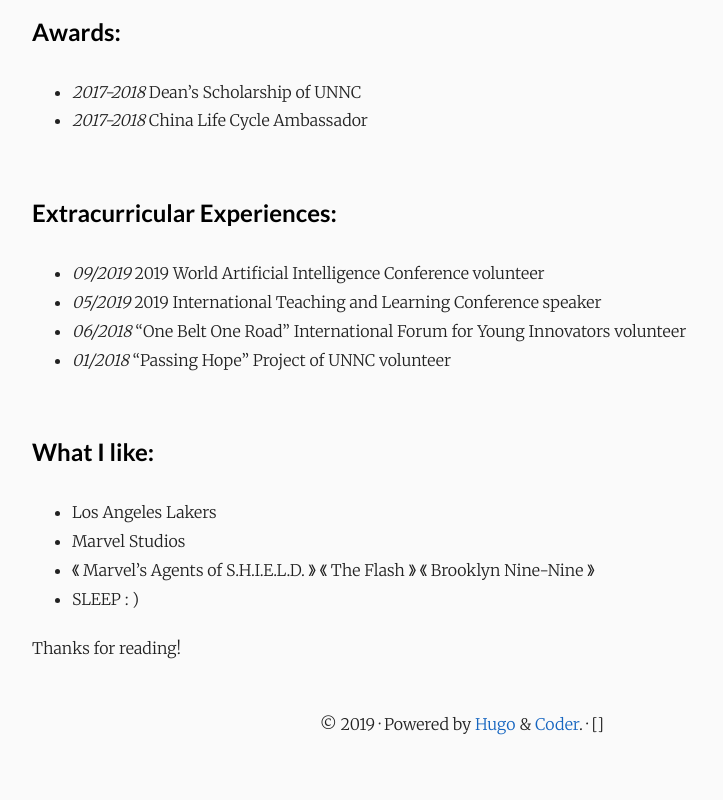
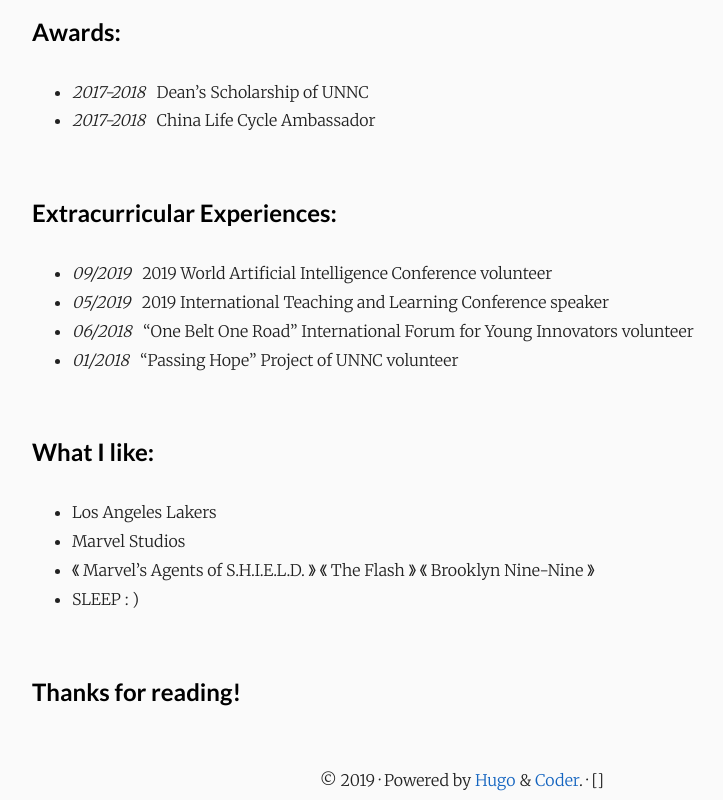
Before and after one commit to TonyFPY/TonyFPY.github.io, a plain HTML site: page about/index.html in a window 1280 px wide. Shown: the part 1074-1874 px from the top of the page, without its empty margins (178-901 px from the left). Before the commit the page ends 1818 px from the top, so only its background shows below. Drawn offline with nearby package versions, Linux system fonts and the light colour scheme.

Commit message:
test0310_v2

```diff
--- a/about/index.html
+++ b/about/index.html
@@ -125,39 +125,39 @@
 <h3 id="education">Education:</h3>
 
 <ul>
-<li><em>09/2019 - till now</em> University of Nottingham</li>
-<li><em>09/2017 - 06/2019</em> University of Nottingham Ningbo China<br /></li>
-<li><em>07/2018 - 08/2018</em> UNNC International Math Summer School</li>
-<li><em>06/2018 - 07/2018</em> UBC Vancouver Summer Program</li>
+<li><em>09/2019 - till now</em> &nbsp; University of Nottingham</li>
+<li><em>09/2017 - 06/2019</em> &nbsp; University of Nottingham Ningbo China<br /></li>
+<li><em>07/2018 - 08/2018</em> &nbsp; UNNC International Math Summer School</li>
+<li><em>06/2018 - 07/2018</em> &nbsp; UBC Vancouver Summer Program</li>
 </ul>
 
 <h3 id="research">Research:</h3>
 
 <ul>
-<li><em>06/2019 - 08/2019</em> UNNC Undergraduate Summer Research Program</li>
+<li><em>06/2019 - 08/2019</em> &nbsp; UNNC Undergraduate Summer Research Program</li>
 </ul>
 
 <h3 id="internship">Internship:</h3>
 
 <ul>
-<li><em>09/2017 - 06/2019</em> UNNC Library Technical Intern</li>
-<li><em>08/2018 - 09/2018</em> Juphoon System Software intern</li>
+<li><em>09/2017 - 06/2019</em> &nbsp; UNNC Library Technical Intern</li>
+<li><em>08/2018 - 09/2018</em> &nbsp; Juphoon System Software intern</li>
 </ul>
 
 <h3 id="awards">Awards:</h3>
 
 <ul>
-<li><em>2017-2018</em> Dean’s Scholarship of UNNC</li>
-<li><em>2017-2018</em> China Life Cycle Ambassador</li>
+<li><em>2017-2018</em> &nbsp; Dean’s Scholarship of UNNC</li>
+<li><em>2017-2018</em> &nbsp; China Life Cycle Ambassador</li>
 </ul>
 
 <h3 id="extracurricular-experiences">Extracurricular Experiences:</h3>
 
 <ul>
-<li><em>09/2019</em> 2019 World Artificial Intelligence Conference volunteer</li>
-<li><em>05/2019</em> 2019 International Teaching and Learning Conference speaker</li>
-<li><em>06/2018</em> “One Belt One Road” International Forum for Young Innovators volunteer</li>
-<li><em>01/2018</em> “Passing Hope” Project of UNNC volunteer</li>
+<li><em>09/2019</em> &nbsp; 2019 World Artificial Intelligence Conference volunteer</li>
+<li><em>05/2019</em> &nbsp; 2019 International Teaching and Learning Conference speaker</li>
+<li><em>06/2018</em> &nbsp; “One Belt One Road” International Forum for Young Innovators volunteer</li>
+<li><em>01/2018</em> &nbsp; “Passing Hope” Project of UNNC volunteer</li>
 </ul>
 
 <h3 id="what-i-like">What I like:</h3>
@@ -171,7 +171,7 @@
 <li>SLEEP : )</li>
 </ul>
 
-<p>Thanks for reading!</p>
+<h3 id="thanks-for-reading">Thanks for reading!</h3>
 
   </article>
 </section>
```
